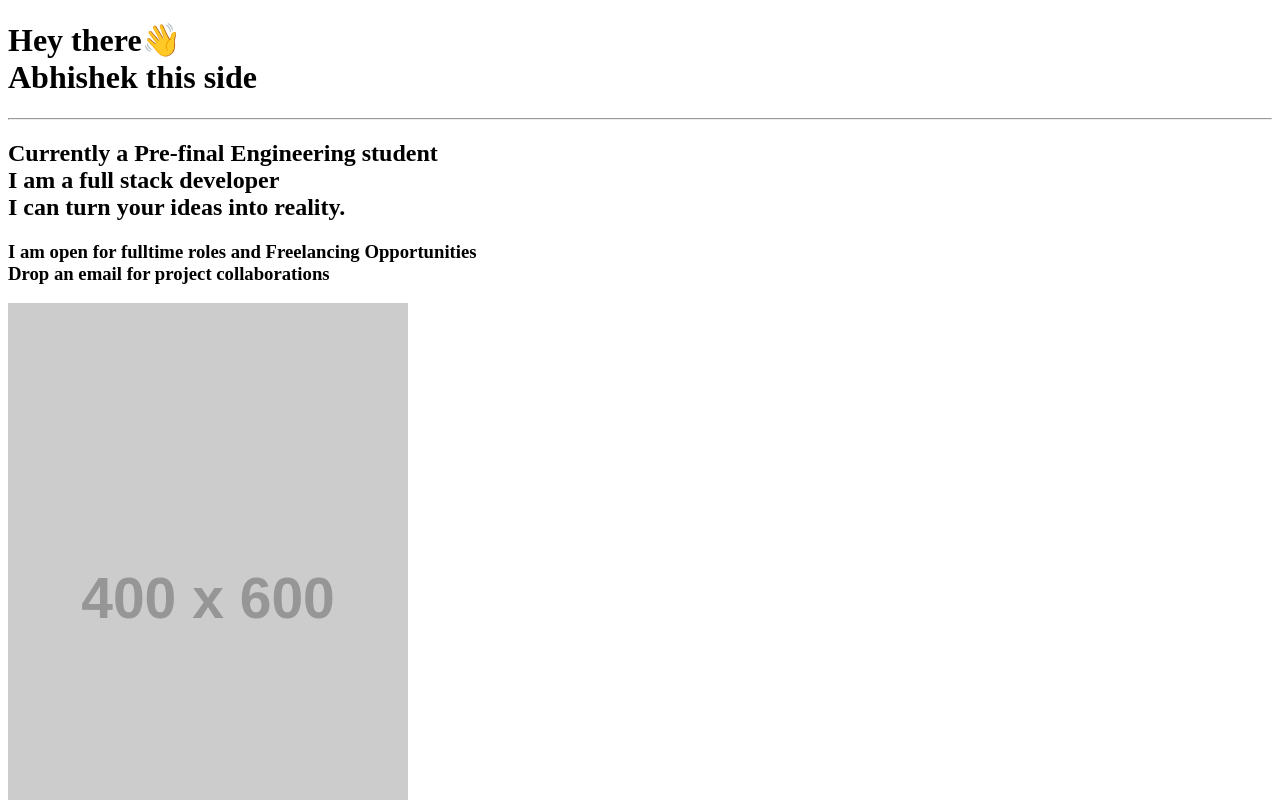
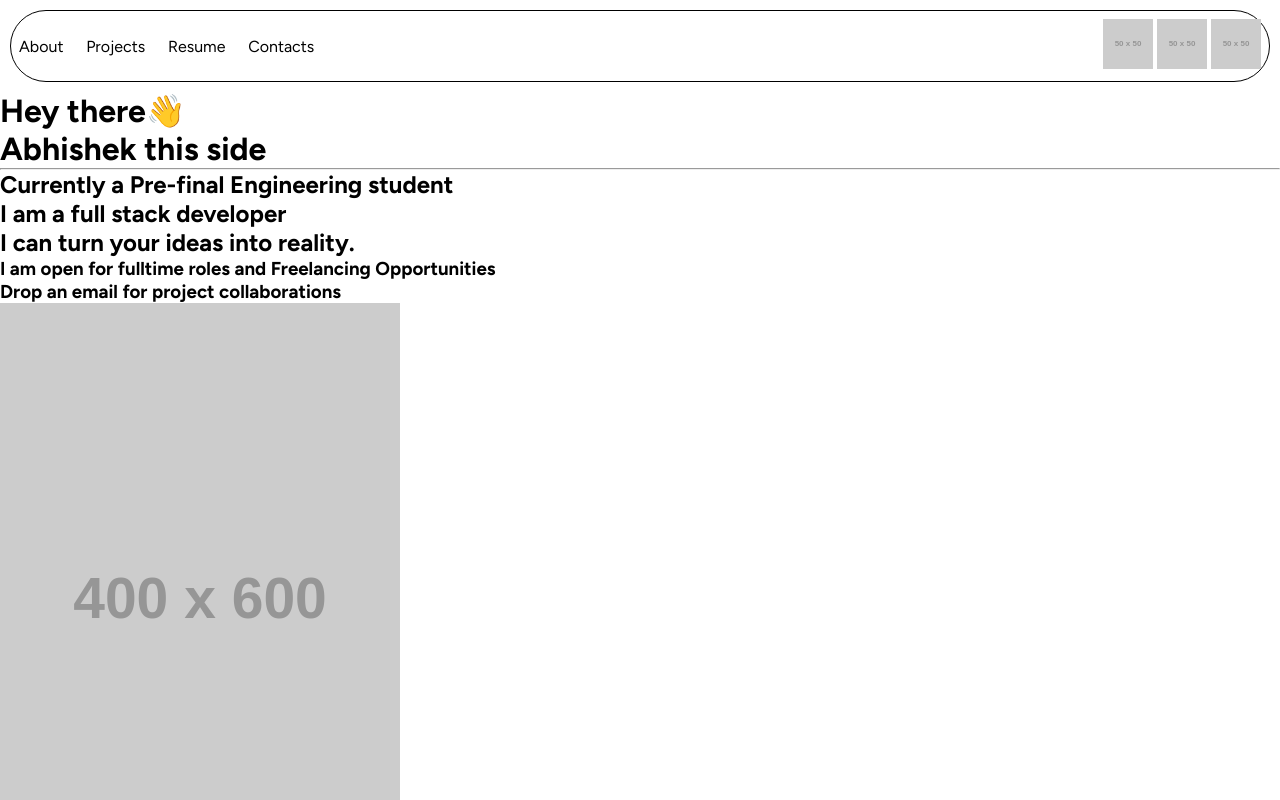
Before and after one commit to kumarabhishek0001/Portfolio, a plain HTML site: page index.html in a window 1280 px wide. Shown: the top 800 px of the page. Drawn offline with Linux system fonts and the light colour scheme; placeholder pictures from the web are drawn by us.

Commit message:
Add style to Navbar

```diff
--- a/index.html
+++ b/index.html
@@ -4,9 +4,26 @@
     <meta charset="UTF-8">
     <meta name="viewport" content="width=device-width, initial-scale=1.0">
     <title>Abhishek.dev</title>
+    <link rel="stylesheet" href="style.css">
+
+    <link rel="preconnect" href="https://fonts.googleapis.com">
+    <link rel="preconnect" href="https://fonts.gstatic.com" crossorigin>
+    <link href="https://fonts.googleapis.com/css2?family=Figtree:ital,wght@0,300..900;1,300..900&display=swap" rel="stylesheet">
 </head>
 <body>
     <nav>
+        <ul>
+            <li>About</li>
+            <li>Projects</li>
+            <li>Resume</li>
+            <li>Contacts</li>
+        </ul>
+
+        <div>
+            <img src="https://placehold.co/50x50" alt="">
+            <img src="https://placehold.co/50x50" alt="">
+            <img src="https://placehold.co/50x50" alt="">
+        </div>
 
     </nav>
 
@@ -16,8 +33,6 @@
             <hr>
             <h2>Currently a Pre-final Engineering student <br> I am a full stack developer <br> I can turn your ideas into reality.</h2>
             <h3>I am open for fulltime roles and Freelancing Opportunities <br> Drop an email for project collaborations </h3>
-
-
             <img src="https://placehold.co/400x600" alt="image place holder">
         </div>
         <div class="workEx">
--- /dev/null
+++ b/style.css
@@ -0,0 +1,32 @@
+html,body{
+    height: 100vh;
+    width: 100vw;
+    font-family: figtree;
+
+}
+
+*{
+    margin: 0px;
+    padding: 0px;
+    box-sizing: border-box;
+
+}
+
+nav{
+    display: flex;
+    align-items: center;
+    justify-content: space-between;
+
+    padding: 8px;
+    margin: 10px;
+
+    border: 1px solid black;
+    border-radius: 45px;
+
+}
+
+nav ul{
+    display: flex;
+    gap: 10%;
+    list-style: none;
+}
```
